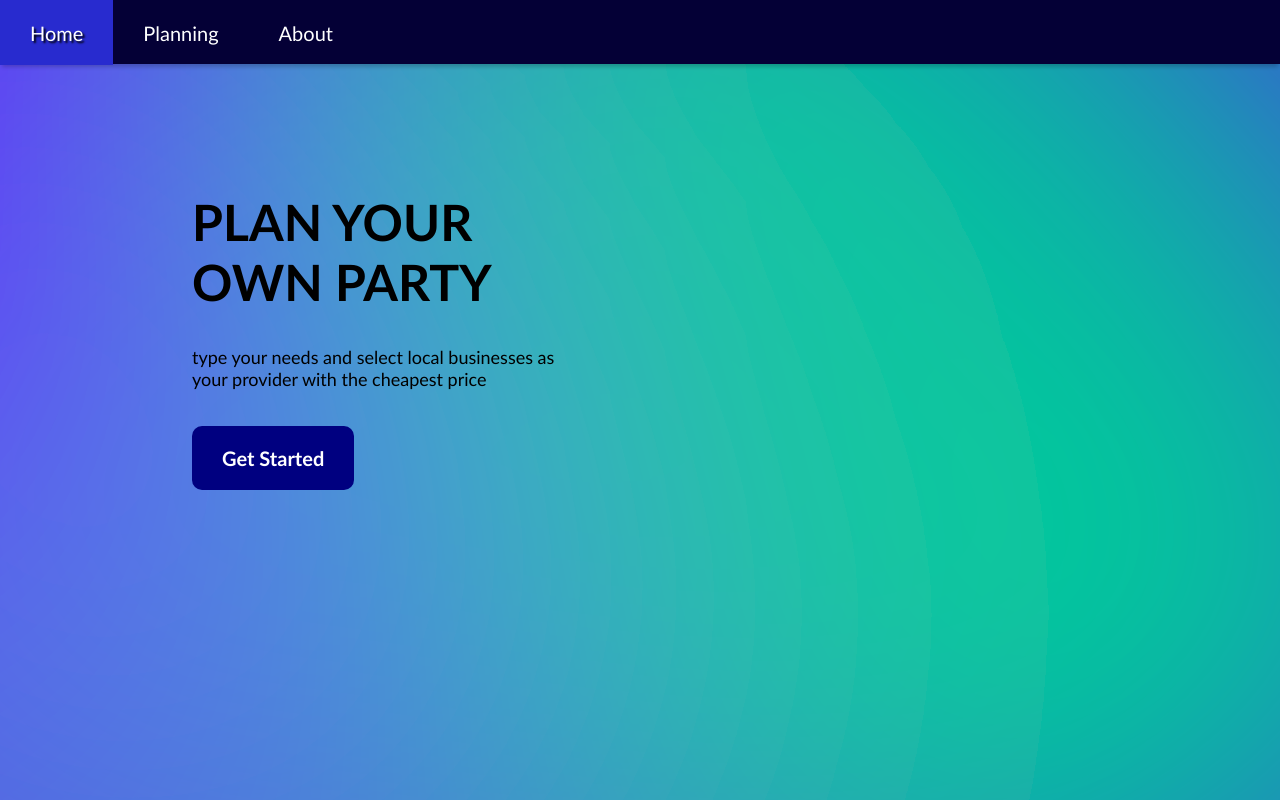
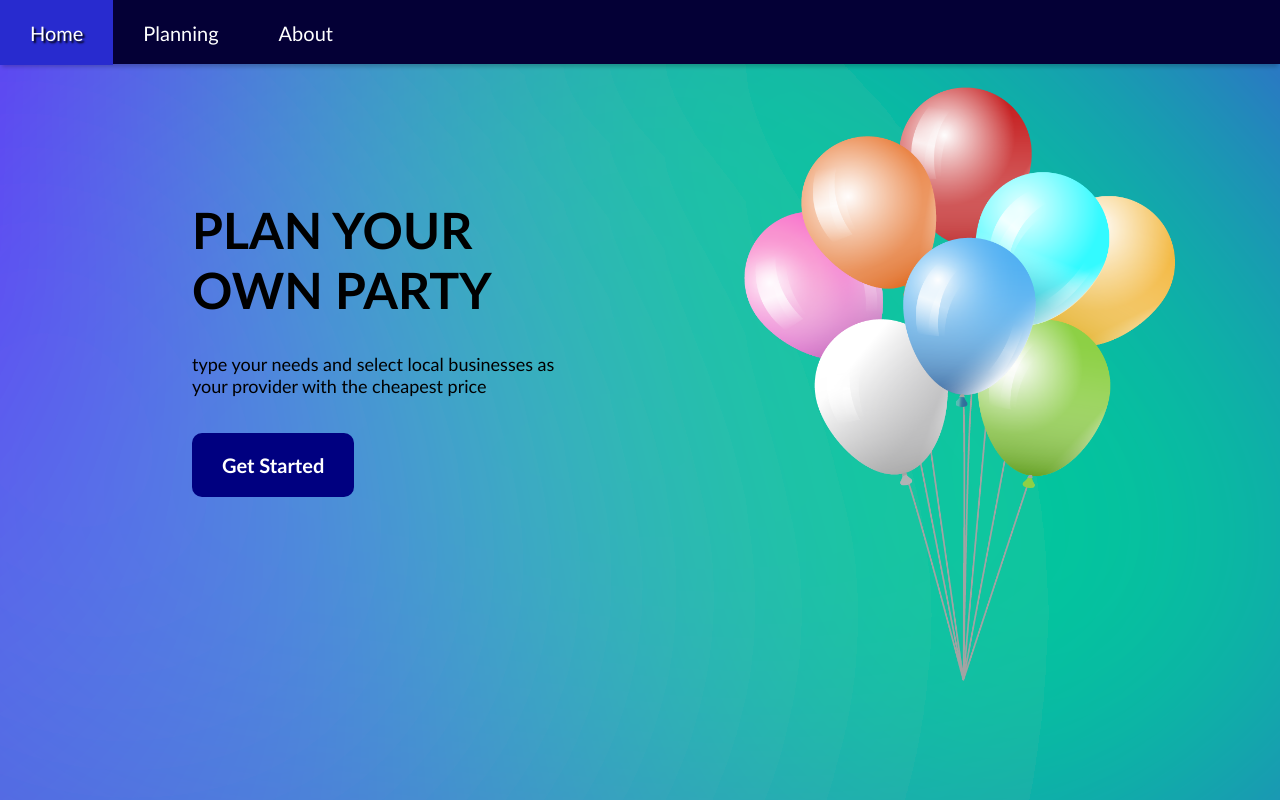
Before and after one commit to Sslithercode/SocialSourcedLocal, a Flask app: page / in a window 1280 px wide. Run offline with Flask 3, Linux system fonts and the light colour scheme.

Commit message:
home page animation

```diff
--- a/webapp/static/style.css
+++ b/webapp/static/style.css
@@ -37,12 +37,16 @@
     background-repeat: no-repeat;
     background-size: cover;
 }
+.container{
+    position: relative;
+}
 
 .homePageContent{
+    position:absolute;
     height: 20rem;
     width: 25rem;
     text-align: left;
-    margin-top: 10%;
+    margin-top: 8%;
     margin-left: 15%;
 }
 
@@ -66,50 +70,36 @@
     border-radius: 10px;
 }
 
-/*interact page style*/
-body#interact{
-    background-color: rgb(219, 219, 219);
-}
-.interactDisplay{
-
-    padding:10px;
-    height: 23.7rem;
-    width:71%;
-
+.balloonAnimation{
+    position:relative;
+    width: 40rem;
+    height: 40rem;
+    margin-left: 50%;
+    animation-name: riseUp;
+    animation-duration: 2s;
 }
 
-.inputBox{
-    position: fixed;
-    bottom: 2rem;
-    width: 75%;
-    height: 7rem;
-
+.balloonAnimation img{
+    width: 40rem;
+    height: 40rem;
 }
 
-.inputBox input{
-    padding:30px;
-    width: 63.2rem;
-    height: 10rem;
-    box-sizing: border-box;
-    border: none;
-    border-top: 2px solid gray;
-    background-color: rgb(255, 255, 255);
-    font-size: 20px;
-    resize: none;
-
+@keyframes riseUp{
+    from{transform: translateY(75%);}
 }
 
-.checkBoxes{
+
+/*interact page style*/
+.inputBox{
     position:fixed;
-    right:0;
-    top:4rem;
-    height:90%;
-    width:22rem;
-    border:none;
-    border-left: 2px solid gray;
+    bottom:2rem;
+    margin-left: 30%;
+    width: 40%;
 }
-
-.checkBoxes input{
-    margin-top: 8%;
-    margin-left: 6%;
+.inputBox input{
+    width: 100%;
+    height: 3rem;
+    border-radius: 10px;
+    border:2px solid gray;
+    padding:2px 10px;
 }
--- a/webapp/templates/index.html
+++ b/webapp/templates/index.html
@@ -2,10 +2,23 @@
 {%block title%} Home {%endblock%}
 {%block id%}id = "home"{%endblock%}
 {%block content%}
-<div class = "homePageContent">
-    <h1>PLAN YOUR OWN PARTY</h1>
-    <p>type your needs and select local businesses as your provider with the cheapest price</p>
-    <br><br>
-    <a class = "btn" href = "/planning">Get Started</a>
+
+
+<div class = container>
+    <div class = "homePageContent">
+        <h1>PLAN YOUR OWN PARTY</h1>
+        <p>type your needs and select local businesses as your provider with the cheapest price</p>
+        <br><br>
+        <a class = "btn" href = "/planning">Get Started</a>
+    </div>
+
+    <div class = balloonAnimation>
+        <img src = "../static/balloons.png" alt ="balloons">
+    </div>
+
 </div>
+
+
+
+
 {%endblock%}
```
Also changed, not shown: webapp/templates/interact.html (+0 -22 lines), webapp/static/balloons.png (added).
